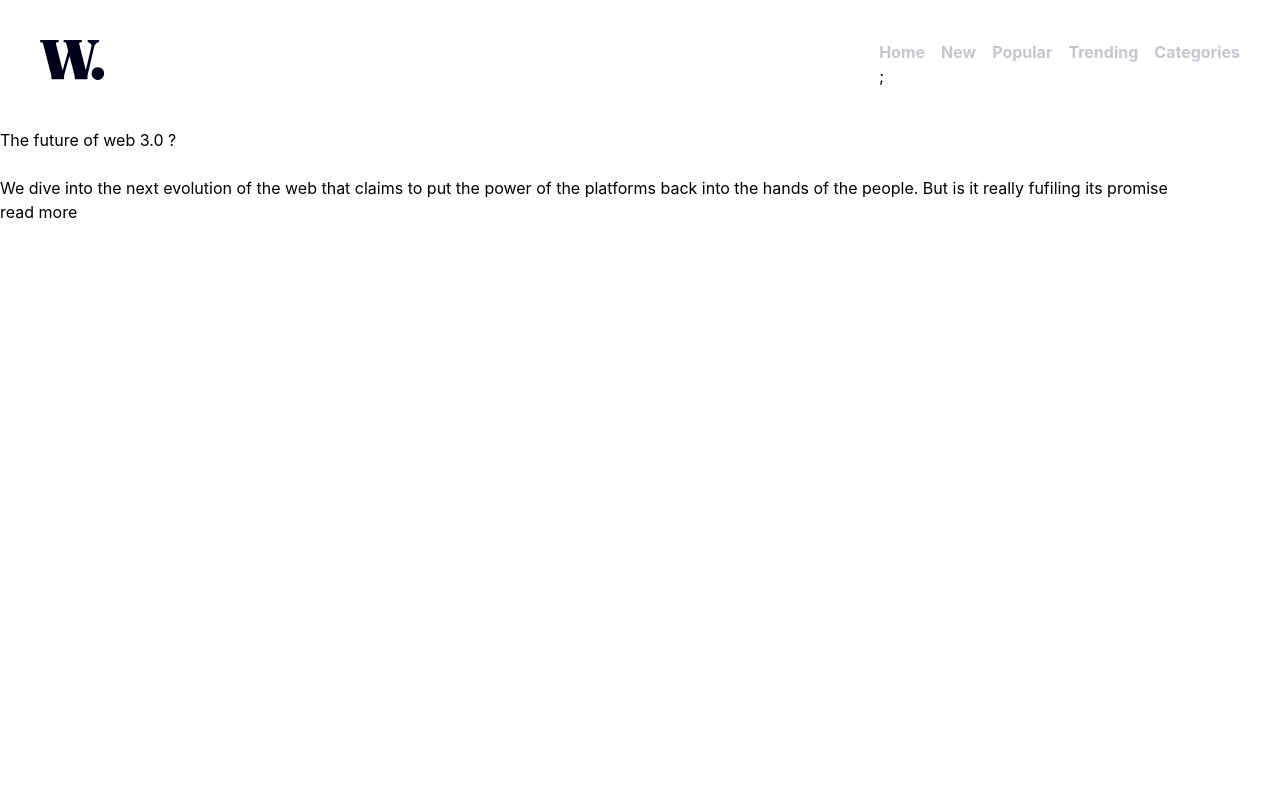
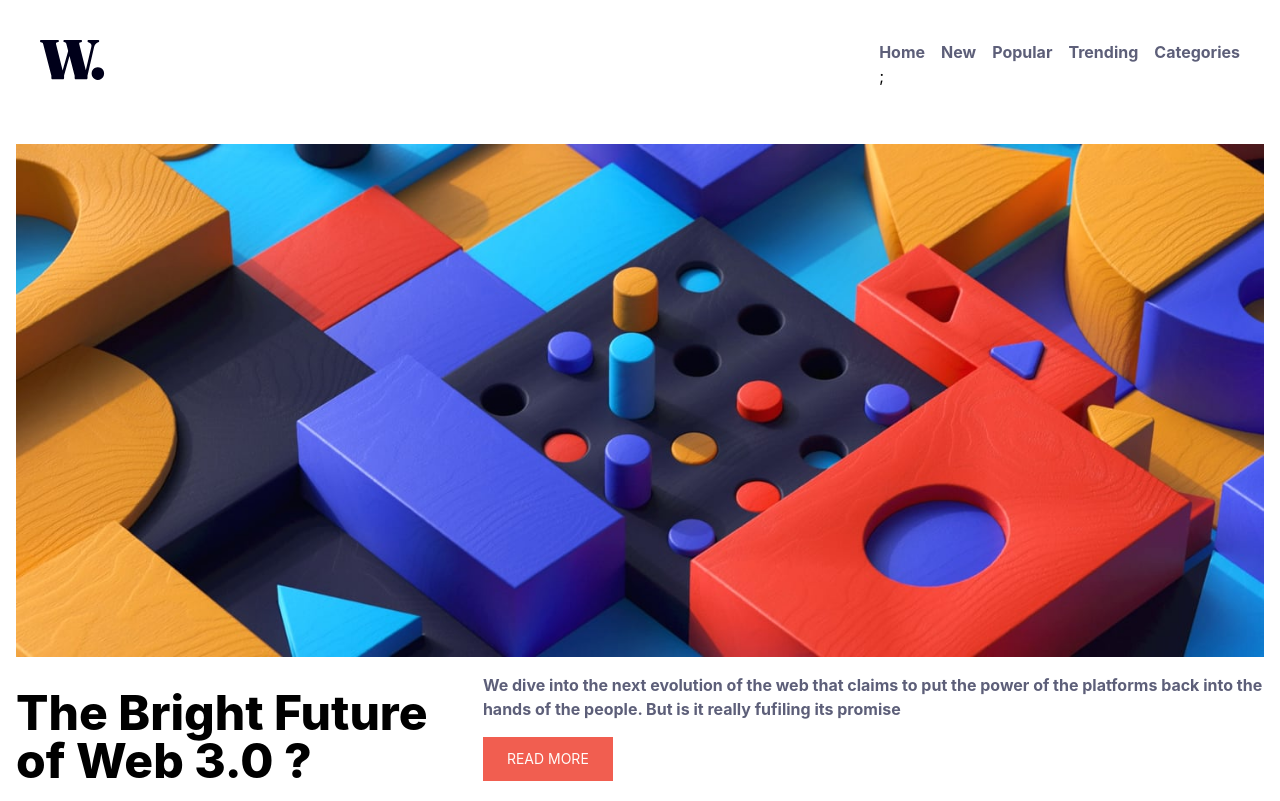
Before and after one commit to mosesfawole/news-homepage, a React (Vite) app in the folder news-homepage/: page / in a window 1280 px wide. Built offline with nearby package versions, Linux system fonts and the light colour scheme.

Commit message:
initla mobile hero layout

```diff
--- a/news-homepage/src/components/Hero.jsx
+++ b/news-homepage/src/components/Hero.jsx
@@ -1,26 +1,35 @@
 import React from "react";
 import HeroTexts from "../lib/hero";
+import DesktopBg from "../images/image-web-3-desktop.jpg";
+import MobileBg from "../images/image-web-3-mobile.jpg";
+
 const Hero = () => {
   return (
     <div>
-      <div className="hero">
-        <div className="d-image"></div>
-        <div className="mobile-image"></div>
-        <div className="contents">
-          <div className="bigTexts">
+      <div className="hero p-4">
+        <div className="d-image hidden md:flex">
+          <img src={DesktopBg} alt="desktop web3 image" />
+        </div>
+        <div className="mobile-image flex md:hidden">
+          <img src={MobileBg} alt="mobile web3 image" />
+        </div>
+        <div className="contents   md:flex ">
+          <div className="bigTexts mt-8">
             {HeroTexts.map((item, index) => (
-              <h1 key={index}>{item.largeText}</h1>
+              <h1 className="text-5xl  font-extrabold" key={index}>
+                {item.largeText}
+              </h1>
             ))}
-            <h1></h1>
           </div>
-          <div className="smallTexts">
+          <div className="smallTexts flex flex-col gap-4    ">
             {HeroTexts.map((item, index) => (
-              <div key={index}>
-                <p>{item.smallText}</p>
-                <button>{item.buttonText}</button>
-              </div>
+              <>
+                <p className="text-header-text font-bold">{item.smallText}</p>
+              </>
             ))}
-            <p></p>
+            <button className="px-6  p-3 text-btnText uppercase text-sm w-fit bg-btn">
+              read more
+            </button>
           </div>
         </div>
       </div>
--- a/news-homepage/src/index.css
+++ b/news-homepage/src/index.css
@@ -8,8 +8,5 @@
   padding: 0;
   margin: 0;
   box-sizing: border-box;
-}
-
-body {
   font-family: "Inter", sans-serif;
 }
--- a/news-homepage/src/lib/hero.js
+++ b/news-homepage/src/lib/hero.js
@@ -1,11 +1,10 @@
 const HeroTexts = [
   {
-    largeText: "The future of web 3.0 ?",
+    largeText: "The Bright Future of Web 3.0 ?",
   },
   {
     smallText:
       "We dive into the next evolution of the web that claims to put the power of the platforms back into the hands of the people. But is it really fufiling its promise ",
-    buttonText: "read more",
   },
 ];
 
--- a/news-homepage/tailwind.config.cjs
+++ b/news-homepage/tailwind.config.cjs
@@ -4,11 +4,13 @@ module.exports = {
   theme: {
     extend: {
       colors: {
-        "header-text": "#c5c6ce",
+        "header-text": "#5d5f79",
+        btn: "hsl(5, 85%, 63%)",
+        btnText: "hsl(36, 100%, 99%)",
       },
     },
     fontFamily: {
-      inter: ["Inter"],
+      inter: ["Inter", "sans-serif"],
     },
   },
   plugins: [],
```
